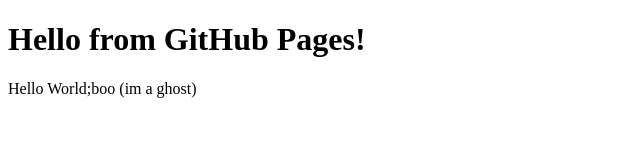
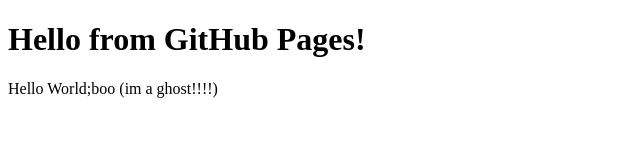
Before and after one commit to lindsaycraft/my-website, a plain HTML site: page index.html in a window 1280 px wide. Shown: the full height of the page, 0-640 px from the left. Drawn offline with Linux system fonts and the light colour scheme.

Commit message:
exclamation

```diff
--- a/index.html
+++ b/index.html
@@ -5,6 +5,6 @@
   </head>
   <body>
     <h1>Hello from GitHub Pages!</h1>
-    <p>Hello World;boo (im a ghost)</p>
+    <p>Hello World;boo (im a ghost!!!!)</p>
   </body>
 </html>
```
